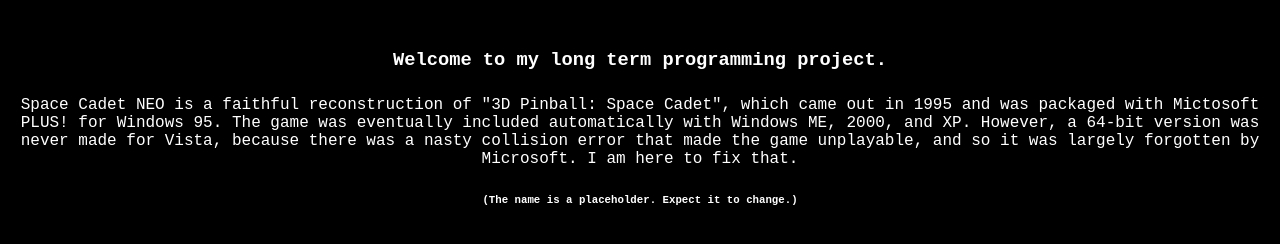
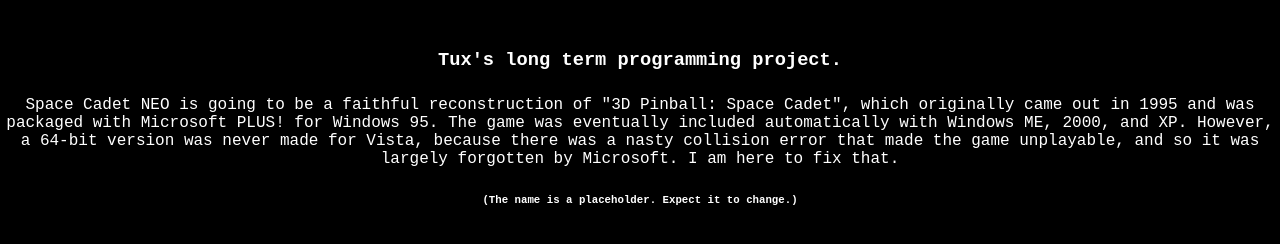
Before and after one commit to Weaververse-Entertainment/Space-Cadet-NEO, a plain HTML site: page index.html in a window 1280 px wide. Shown: the part 118-362 px from the top of the page. Drawn offline with Linux system fonts and the light colour scheme.

Commit message:
Update index.html

```diff
--- a/index.html
+++ b/index.html
@@ -17,9 +17,8 @@
 		</div>
 		<div class="verti-center">
 			<h1>Space Cadet NEO</h1>
-			<h3>Welcome to my long term programming project.</h3>
-
-			<p style="text-align: center;">Space Cadet NEO is a faithful reconstruction of "3D Pinball: Space Cadet", which came out in 1995 and was packaged with Mictosoft PLUS! for Windows 95. The game was eventually included automatically with Windows ME, 2000, and XP. However, a 64-bit version was never made for Vista, because there was a nasty collision error that made the game unplayable, and so it was largely forgotten by Microsoft.
+			<h3>Tux's long term programming project.</h3>
+			<p style="text-align: center;">Space Cadet NEO is going to be a faithful reconstruction of "3D Pinball: Space Cadet", which originally came out in 1995 and was packaged with Microsoft PLUS! for Windows 95. The game was eventually included automatically with Windows ME, 2000, and XP. However, a 64-bit version was never made for Vista, because there was a nasty collision error that made the game unplayable, and so it was largely forgotten by Microsoft.
 			I am here to fix that.</p>
 			<h6>(The name is a placeholder. Expect it to change.)</h6>
 		</div>
```
